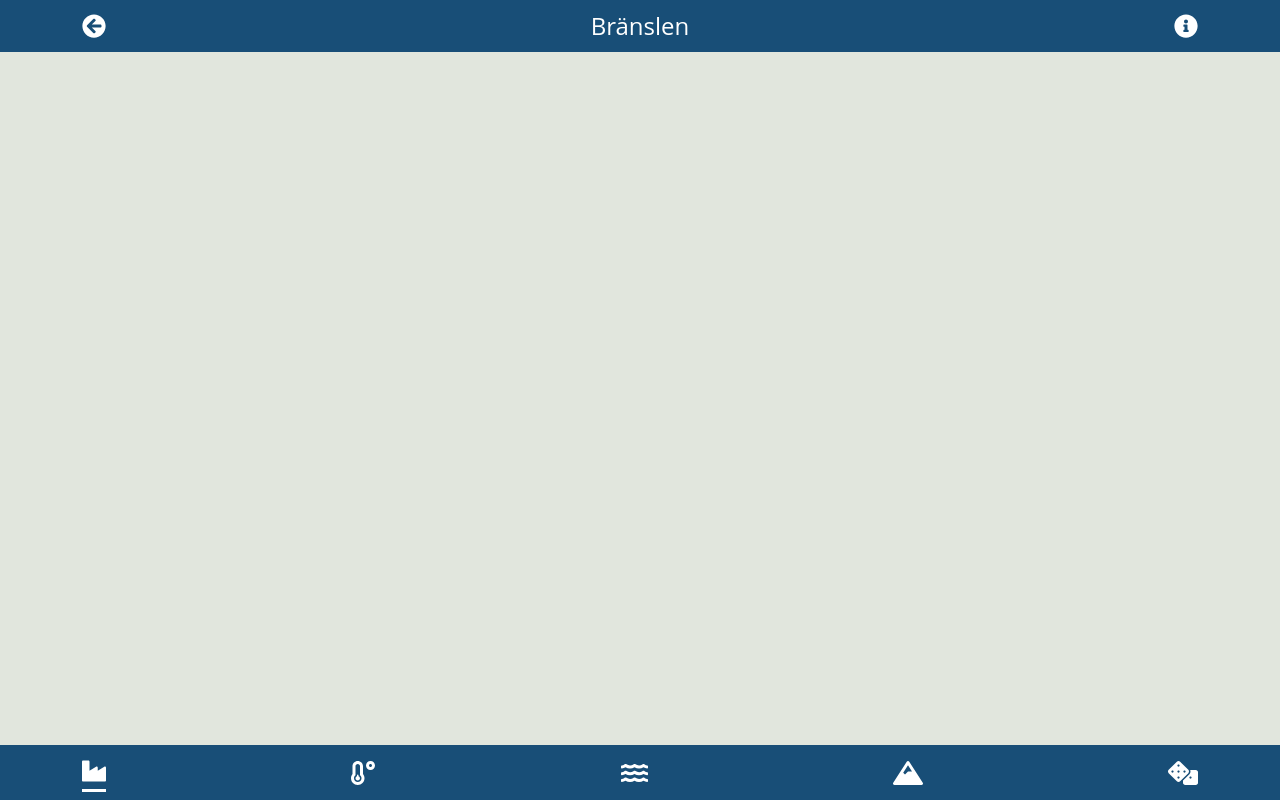
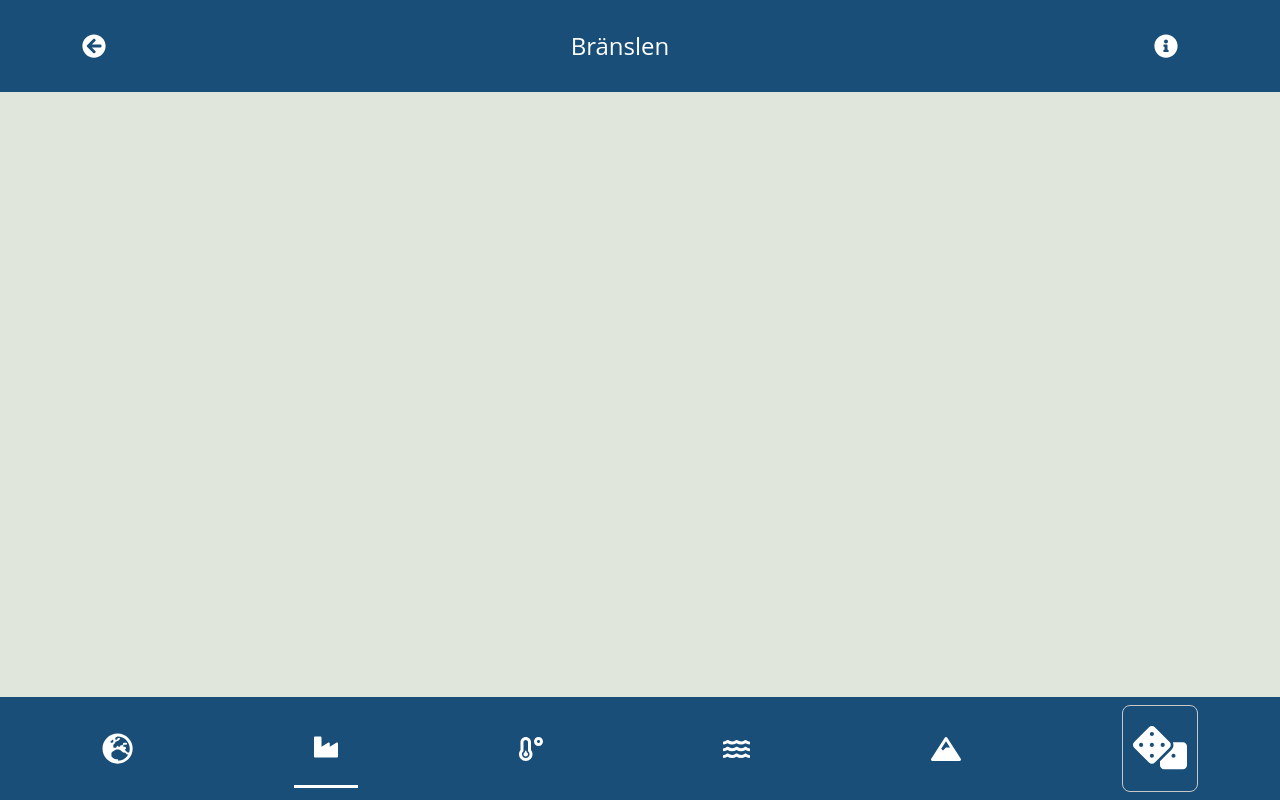
Before and after one commit to preeyaJo/group3project, a React (Create React App) app: page /fossilfuels in a window 1280 px wide. Built offline with nearby package versions, Linux system fonts and the light colour scheme.

Commit message:
Ny timeline - problem med text på bild
Ny timeline - problem med text på bild

```diff
--- a/src/App.css
+++ b/src/App.css
@@ -23,12 +23,46 @@
   font-size: calc(8px + 2vmin);
   color: white;
 }
+
 .BottomMenu {
   background-color: #184e77;
-}
+  padding: 0px 30px 0px 30px;
+  }
 
 .BottomNavItem {
   color: #ffffff;
+  padding: 20px;
+}
+
+.bottom-dice {
+  font-size: 1.8em;
+  border-radius: 8px;
+  border: 1.5px solid #c8c8c8;
+  padding: 10px !important ;
+}
+
+
+@media only screen and (min-width: 300px) {
+
+
+
+.BottomNavItem {
+  color: #ffffff;
+  padding: 20px;
+}
+
+.BottomMenu {
+  background-color: #184e77;
+  padding: 0px 20px 0px 20px;
+  }
+
+}
+
+
+@media only screen and (min-width: 700px) {
+}
+.bottommenu-globe {
+  font-size: 1.3em;
 }
 
 .BottomNavItem:hover {
@@ -38,6 +72,12 @@
 .active {
   border-bottom: 3px solid white;
 }
+
+.active-dice {
+  border: 1.5px solid #e1e6dd;
+  color: #e1e6dd;
+}
+
 
 .startHeader{
   color: #716595;
--- a/src/Components/BottomMenu.js
+++ b/src/Components/BottomMenu.js
@@ -10,12 +10,16 @@ import { faTemperatureLow } from "@fortawesome/free-solid-svg-icons";
 import { faWater } from "@fortawesome/free-solid-svg-icons";
 import { faMountain } from "@fortawesome/free-solid-svg-icons";
 import { faDice } from "@fortawesome/free-solid-svg-icons";
+import { faGlobeEurope } from "@fortawesome/free-solid-svg-icons";
 
 
 function BottomMenu() {
   return (
     <Navbar className="BottomMenu" fixed="bottom">
       <Container>
+      <NavLink activeClassName="active" className="BottomNavItem bottommenu-globe" to="/futureclimate">
+          <FontAwesomeIcon icon={faGlobeEurope} />
+        </NavLink>
         <NavLink activeClassName="active" className="BottomNavItem" to="/fossilfuels">
           <FontAwesomeIcon icon={faIndustry} />
         </NavLink>
@@ -28,7 +32,7 @@ function BottomMenu() {
         <NavLink activeClassName="active" className="BottomNavItem" to="/glaciersize">
           <FontAwesomeIcon icon={faMountain} />
         </NavLink>
-        <NavLink activeClassName="active" className="BottomNavItem" to="/quizLobby">
+        <NavLink activeClassName="active-dice" className="BottomNavItem bottom-dice" to="/quizLobby">
           <FontAwesomeIcon icon={faDice} />
         </NavLink>
       </Container>
--- a/src/Components/FutureListItems.js
+++ b/src/Components/FutureListItems.js
@@ -41,8 +41,23 @@ const futureListArray=[
 	},
 	]
 
-/*Funktion för att skriva ut timeline*/
-function FutureListItems() {
+
+	function FutureListItems() {
+		return (
+
+		  futureListArray.map(futurelist=>(
+			  <section>
+			  <img src={futurelist.image} alt="Hands holding earth"/>
+				  <h2 className="timeline-text-top" >{futurelist.year}</h2>
+			  		<p className="timeline-text-center">{futurelist.description}</p>
+			  </section>
+		  ))
+
+		);
+	  }
+
+/*Funktion för att skriva ut timeline - GAMLA*/
+{/*function FutureListItems() {
   return (
 
 	futureListArray.map(futurelist=>(
@@ -61,7 +76,7 @@ function FutureListItems() {
 	))
 
   );
-}
+} */}
 
 {/* Om vi vill få timeline perfekt till skärm sparar jag koden jag hade först :)
 <div>
--- a/src/futureclimate.css
+++ b/src/futureclimate.css
@@ -2,12 +2,6 @@
 /*Centrera titel på sida*/
 h1 {
     margin: 0 auto;
-}
-
-/*Storlek ch gradient på bilder i timeline*/
-  img {
-    width: 100%;
-      mask-image: linear-gradient(to bottom, rgba(0,0,0,1), rgba(0,0,0,0));
 }
 
   /*Knapp till CCTopic och dess hover*/
@@ -28,6 +22,76 @@ h1 {
   height: 100%;
   font-family: 'Open Sans', sans-serif;
   box-sizing: border-box;
+}
+
+.container {
+  position: relative;
+  text-align: center;
+  color: white;
+}
+img {
+  width: 100%;
+  height: auto;
+  position: relative;
+  }
+
+  .timeline-text-top {
+    position: absolute;
+    top: 10%;
+    left: 40px;
+    text-align: left;
+    font-size: 1.6em;
+
+  }
+
+  .timeline-text-center {
+    position: absolute;
+    bottom: 45%;
+    left: 0;
+    padding: 50px;
+
+  }
+
+
+
+
+
+
+
+
+
+
+
+
+
+
+
+
+
+
+
+
+
+
+
+
+
+
+
+
+
+
+
+
+
+
+
+/* Gamla timeline. Kan tas bort när vi bestämt oss. ----------------------------------------------------------------
+
+/*Storlek ch gradient på bilder i timeline*/
+  .img {
+    width: 100%;
+      mask-image: linear-gradient(to bottom, rgba(0,0,0,1), rgba(0,0,0,0));
   }
 
 /*Style på containern runt timeline*/
```
Lines whose indentation alone changed are shown as unchanged.
